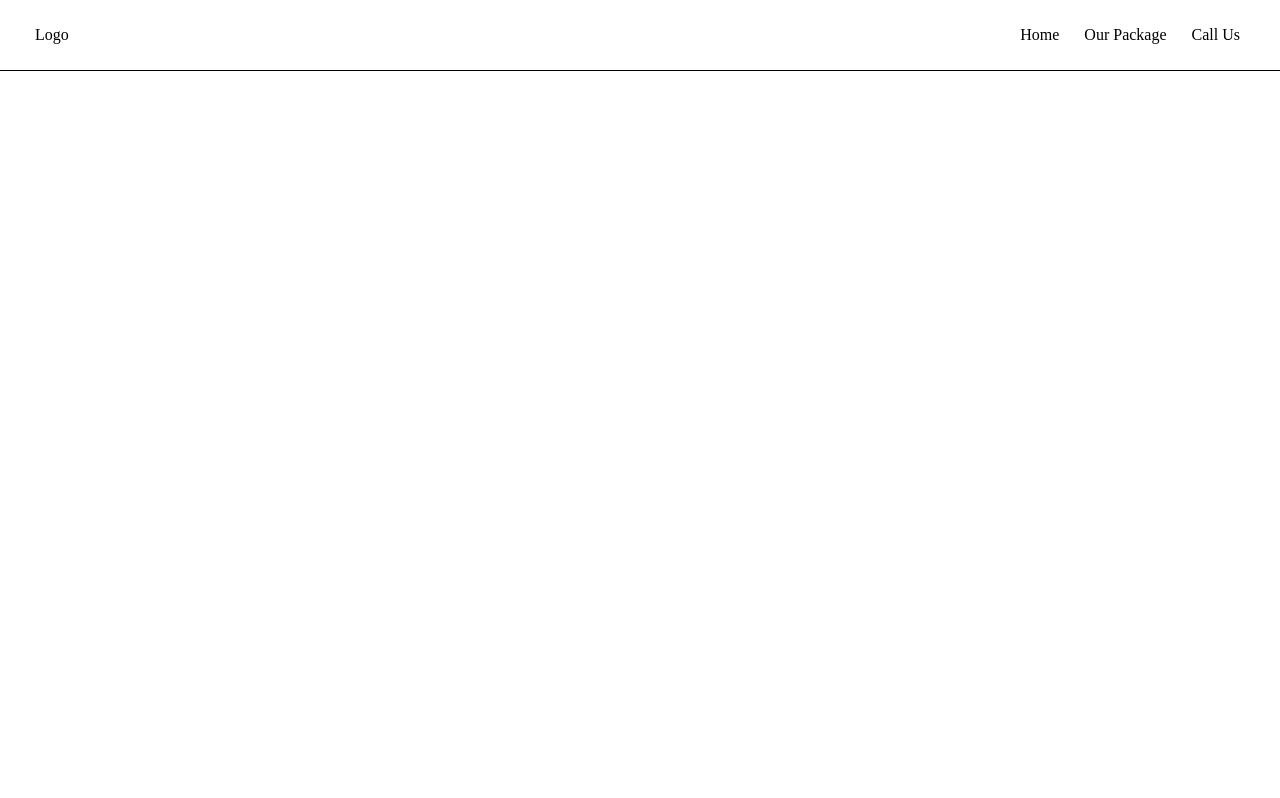
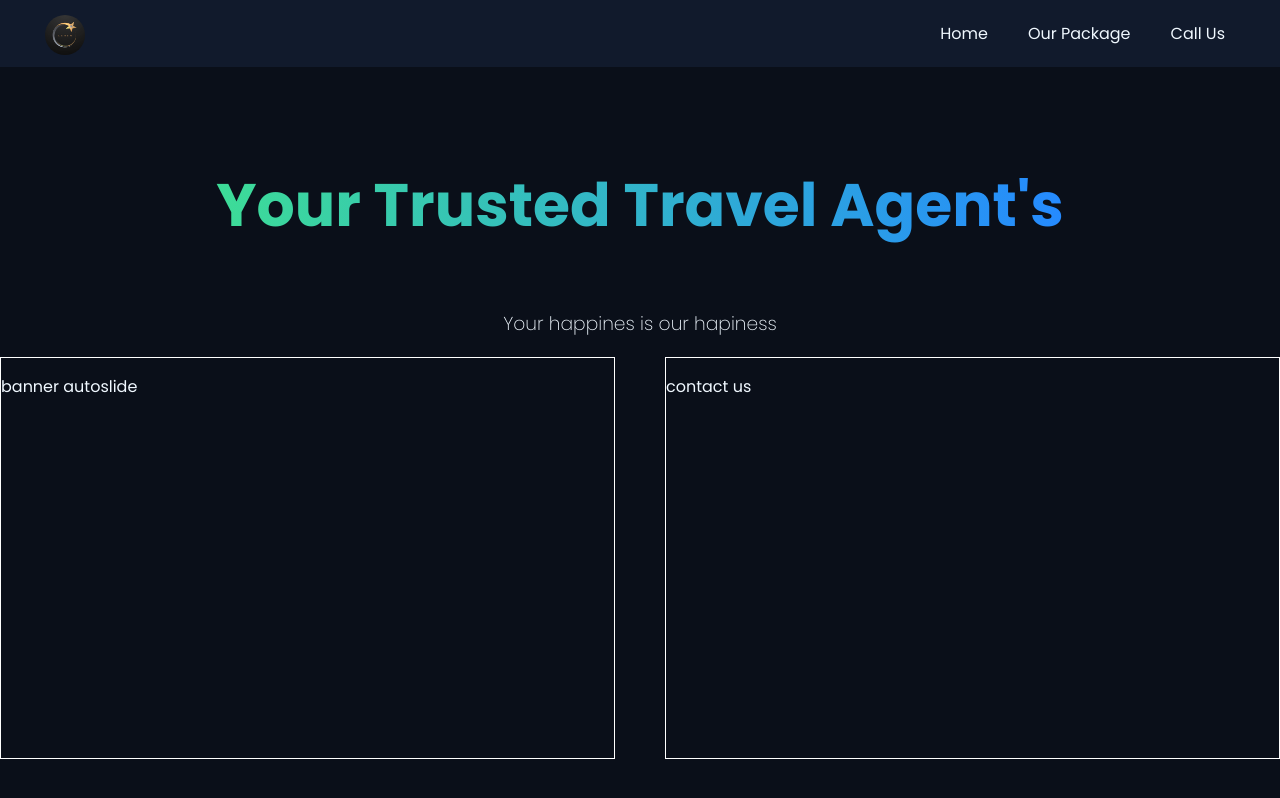
Before and after one commit to revou-fundamental-course/17-feb-25-fadlifadul, a plain HTML site: page index.html in a window 1280 px wide. Drawn offline with Linux system fonts and the light colour scheme.

Commit message:
menambahkan main content

```diff
--- a/css/style.css
+++ b/css/style.css
@@ -1,29 +1,95 @@
 body {
   margin: 0;
   padding: 0;
+  background-color: rgba(10, 15, 25);
+  height: 1000px;
+  font-family: "Poppins", serif;
+  font-weight: 400;
+  font-style: normal;
+  color: aliceblue;
+}
+
+.poppins-semibold {
+  font-family: "Poppins", serif;
+  font-weight: 600;
+  font-style: normal;
+}
+
+.poppins-thin {
+  font-family: "Poppins", serif;
+  font-weight: 200;
+  font-style: normal;
 }
 
 header {
   display: flex;
   justify-content: space-between;
   align-items: center;
-  padding: 10px 35px;
-  border-bottom: 1px solid black;
+  padding: 5px 35px;
+  background-color: rgb(17, 26, 44);
+  position: fixed;
+  width: 100%;
+  box-sizing: border-box;
+  top: 0;
+}
+
+.logo-company img {
+  width: 40px;
+  height: 40px;
+  background-size: cover;
+  border-radius: 50%;
+  margin-top: 10px;
+  margin-left: 10px;
+}
+
+nav {
+  margin-right: 20px;
 }
 
 nav ul {
   display: flex;
-  gap: 15px;
+  gap: 40px;
   list-style: none;
   padding: 0;
 }
 
 nav ul li a {
   text-decoration: none;
-  margin: 5px;
-  color: black;
+  color: aliceblue;
 }
 
 nav ul li a:hover {
-  color: red;
+  color: #b2c9ad;
 }
+
+hr {
+  margin-top: 10px;
+  border: 1px solid black;
+}
+
+.header-main {
+  display: flex;
+  align-items: center;
+  margin-top: 120px;
+  flex-direction: column;
+}
+
+.gradient-text {
+  font-size: 60px;
+  font-weight: bold;
+  background: linear-gradient(to right, #3ddc97, #258aff); /* Hijau ke Biru */
+  -webkit-background-clip: text;
+  -webkit-text-fill-color: transparent;
+}
+
+.main-content {
+  display: flex;
+  gap: 50px;
+}
+
+.banner,
+.contact {
+  height: 400px;
+  border: 1px solid white;
+  flex: 1;
+}
--- a/index.html
+++ b/index.html
@@ -5,10 +5,14 @@
     <meta name="viewport" content="width=device-width, initial-scale=1.0" />
     <title>Document</title>
     <link rel="stylesheet" href="css/style.css" />
+    <link rel="preconnect" href="https://fonts.googleapis.com" />
+    <link rel="preconnect" href="https://fonts.gstatic.com" crossorigin />
+    <link href="https://fonts.googleapis.com/css2?family=Poppins:ital,wght@0,100;0,200;0,300;0,400;0,500;0,600;0,700;0,800;0,900;1,100;1,200;1,300;1,400;1,500;1,600;1,700;1,800;1,900&display=swap" rel="stylesheet" />
   </head>
   <body>
+    <!-- Header -->
     <header>
-      <div class="logo">Logo</div>
+      <div class="logo-company"><img src="assets/logo1.jpg" alt="logo" /></div>
       <nav>
         <ul>
           <li><a href="#">Home</a></li>
@@ -17,5 +21,22 @@
         </ul>
       </nav>
     </header>
+    <!-- Main content -->
+    <main>
+      <!-- judul main -->
+      <div class="header-main">
+        <h1 class="gradient-text poppins-semibold">Your Trusted Travel Agent's</h1>
+        <h3 class="sub-judul poppins-thin">Your happines is our hapiness</h3>
+      </div>
+      <!-- isi main content -->
+      <section class="main-content">
+        <aside class="banner">
+          <p>banner autoslide</p>
+        </aside>
+        <aside class="contact">
+          <p>contact us</p>
+        </aside>
+      </section>
+    </main>
   </body>
 </html>
```
Also changed, not shown: assets/logo1.jpg (added).
